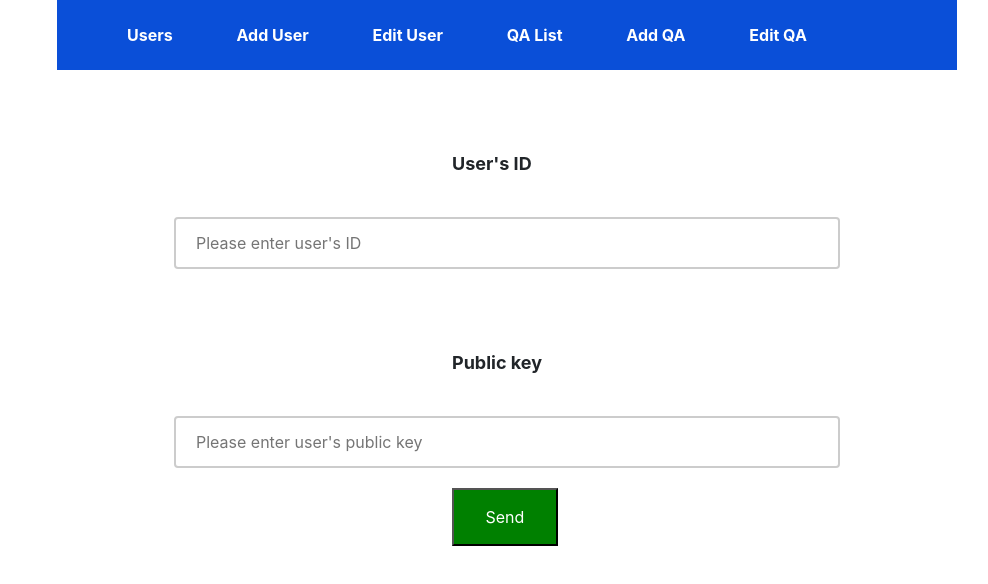
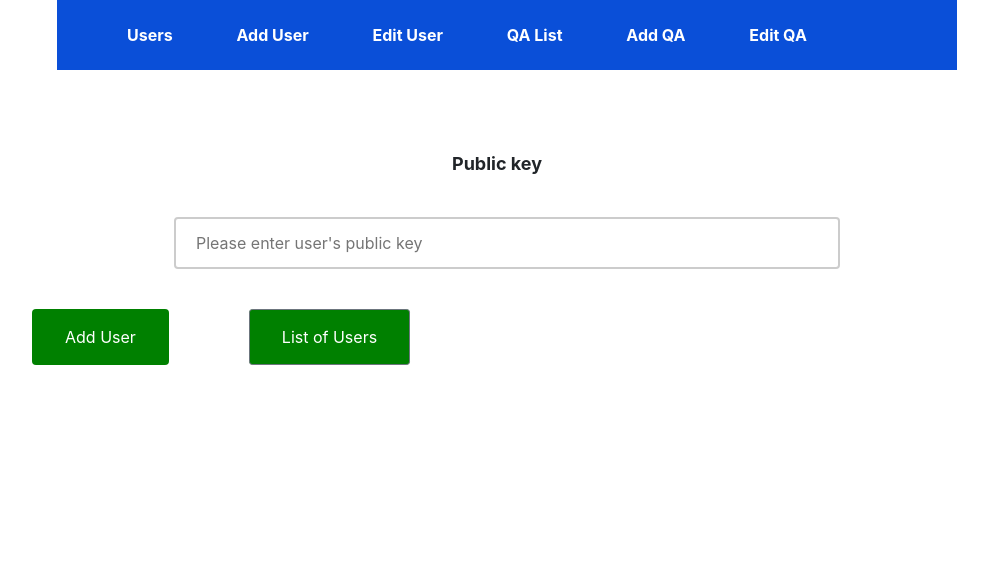
Before and after one commit to Mikhail3379/Chatbot-admin, a React (Create React App) app in the folder frontend/: page /AddUser in a window 1280 px wide. Shown: the top 584 px of the page, without its empty margins (133-1121 px from the left). Built offline with nearby package versions, Linux system fonts and the light colour scheme.

Commit message:
Update AddUser.tsx

```diff
--- a/frontend/src/components/Auth/AddUser/AddUser.tsx
+++ b/frontend/src/components/Auth/AddUser/AddUser.tsx
@@ -1,6 +1,8 @@
 import React, { useState } from "react";
 import "./AddUser.css";
 import { v4 as uuidv4 } from "uuid";
+import Swal from "sweetalert2";
+import { Link } from "react-router-dom";
 function AddUser() {
   const [id, setId] = useState("");
     const [public_key, setPublic_key] = useState("");
@@ -23,6 +25,13 @@ function AddUser() {
     try {
       fetch("http://localhost:9000/app/addUser", requestOptions)
         .then((response) => response.json())
+        Swal.fire({
+          icon: "success",
+          title: "User has been added successfully",
+          showConfirmButton: false,
+          timer: 1500,
+        });
+
     } catch (error) {
       console.log(error);
     }
@@ -31,16 +40,7 @@ function AddUser() {
   return (
     <div className="container">
       <form onSubmit={submitForm}>
-        <label className="label">User's ID</label>
-        <br />
-        <input
-          value={id}
-          onChange={(e) => setId(e.target.value)}
-          type="text"
-          placeholder="Please enter user's ID"
-          className="input"
-        />
-        <br />
+
         <label className="label">Public key</label>
         <br />
         <input
@@ -51,9 +51,11 @@ function AddUser() {
           className="input"
         />
         <br />
-        <button type="submit" className="btn1">
-          Send
+        <button type="submit" className="btn"  >Add User
         </button>
+        <Link to={"/Users"}
+                            className="btn btn-sm btn-outline-secondary"
+                            > List of Users </Link>
       </form>
     </div>
   );
```
